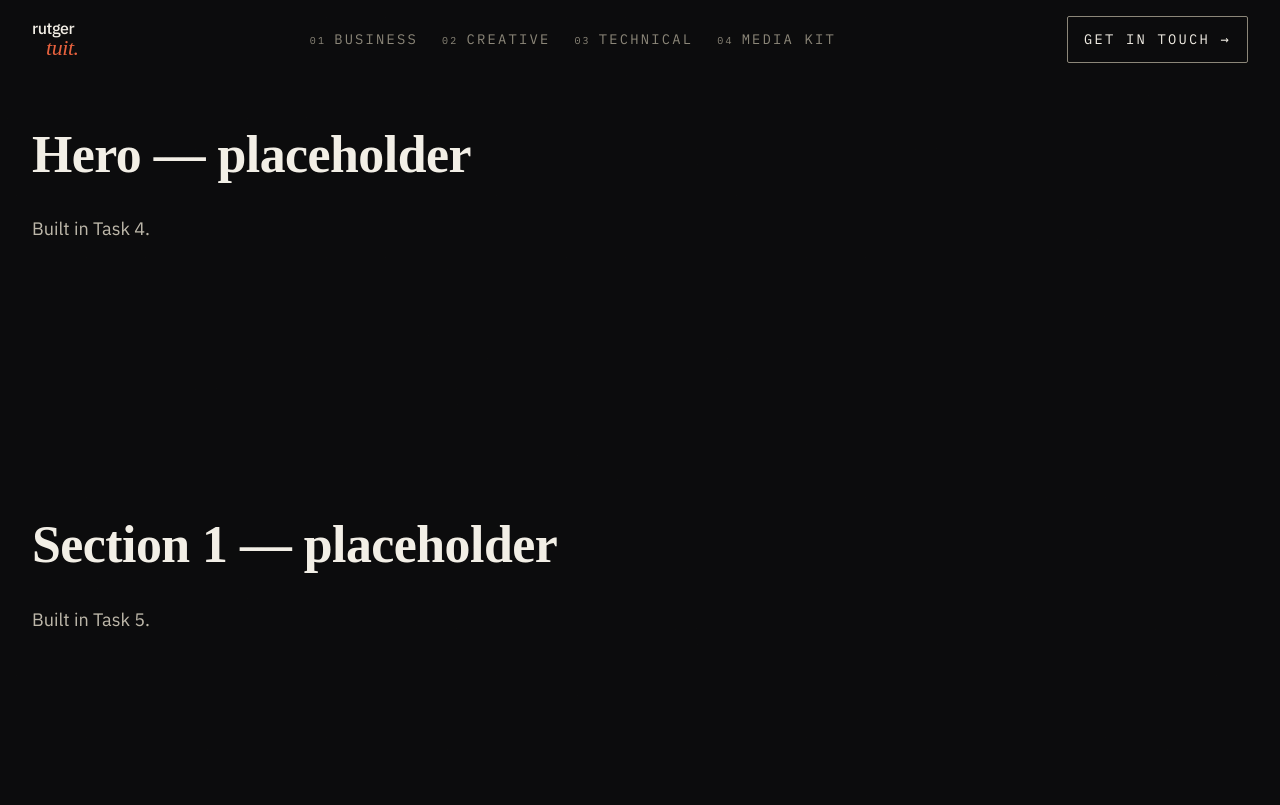
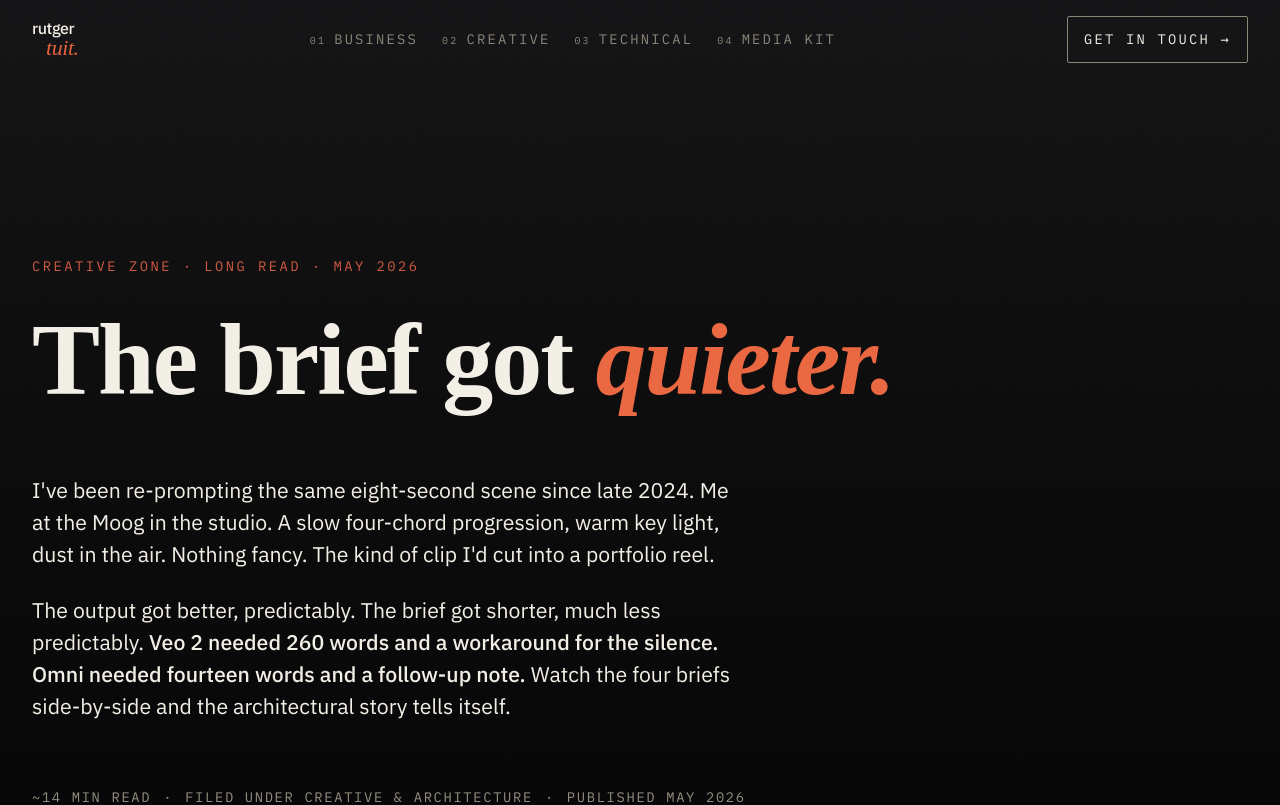
Before and after one commit to rutgertuit/RTNL, a Next.js app: page /creative/briefing-inversion in a window 1280 px wide. Shown: the top 805 px of the page. Built offline with nearby package versions, Linux system fonts and the light colour scheme; a web font is replaced by a local one.

Commit message:
feat(briefing-inversion): hero — anecdotal opener

```diff
--- a/app/creative/briefing-inversion/briefing-inversion.css
+++ b/app/creative/briefing-inversion/briefing-inversion.css
@@ -187,3 +187,77 @@
   background: rgba(5, 5, 7, 0.7);
   padding: var(--space-1) var(--space-2);
 }
+
+/* ============================================================
+   Hero
+   ============================================================ */
+
+.rt-bi__hero {
+  background: var(--gradient-sweep-down);
+  border-bottom: 1px solid var(--color-fg-4);
+  padding: var(--space-12) 0 var(--space-10);
+}
+
+.rt-bi__hero-inner {
+  max-width: var(--container-max);
+  margin: 0 auto;
+  padding: 0 var(--container-gutter);
+}
+
+.rt-bi__hero-eyebrow {
+  font-family: var(--font-mono);
+  font-size: var(--fs-50);
+  letter-spacing: 0.18em;
+  color: var(--color-accent-warm);
+  text-transform: uppercase;
+  margin-bottom: var(--space-6);
+}
+
+.rt-bi__hero-title {
+  font-family: var(--font-display);
+  font-size: clamp(var(--fs-800), 9vw, var(--fs-1000));
+  line-height: 1;
+  letter-spacing: -0.02em;
+  color: var(--color-fg-1);
+  margin: 0 0 var(--space-8) 0;
+  max-width: 18ch;
+}
+
+.rt-bi__hero-title em {
+  font-style: italic;
+  color: var(--color-accent-warm-strong);
+}
+
+.rt-bi__hero-lead {
+  font-size: var(--fs-300);
+  line-height: 1.5;
+  color: var(--color-fg-1);
+  max-width: var(--reading-column);
+  margin: 0 0 var(--space-5) 0;
+}
+
+.rt-bi__hero-lead strong {
+  color: var(--color-fg-1);
+  font-weight: 500;
+}
+
+.rt-bi__hero-meta {
+  margin-top: var(--space-8);
+  display: flex;
+  flex-wrap: wrap;
+  gap: var(--space-3);
+  font-family: var(--font-mono);
+  font-size: var(--fs-50);
+  letter-spacing: 0.12em;
+  color: var(--color-fg-3);
+  text-transform: uppercase;
+}
+
+@media (max-width: 768px) {
+  .rt-bi__hero {
+    padding: var(--space-10) 0 var(--space-8);
+  }
+  .rt-bi__hero-title {
+    font-size: var(--fs-700);
+  }
+}
--- a/app/creative/briefing-inversion/sections/Hero.tsx
+++ b/app/creative/briefing-inversion/sections/Hero.tsx
@@ -1,8 +1,37 @@
 export function Hero() {
   return (
-    <section className="rt-bi__section" data-bi-section="hero">
-      <h1 className="rt-bi__heading">Hero — placeholder</h1>
-      <p className="rt-bi__body">Built in Task 4.</p>
-    </section>
+    <header className="rt-bi__hero" data-bi-section="hero">
+      <div className="rt-bi__hero-inner">
+        <div className="rt-bi__hero-eyebrow">
+          CREATIVE ZONE · LONG READ · MAY 2026
+        </div>
+        <h1 className="rt-bi__hero-title">
+          The brief got <em>quieter.</em>
+        </h1>
+        <p className="rt-bi__hero-lead">
+          I&apos;ve been re-prompting the same eight-second scene since late
+          2024. Me at the Moog in the studio. A slow four-chord progression,
+          warm key light, dust in the air. Nothing fancy. The kind of clip
+          I&apos;d cut into a portfolio reel.
+        </p>
+        <p className="rt-bi__hero-lead">
+          The output got better, predictably. The brief got shorter, much less
+          predictably.{" "}
+          <strong>
+            Veo 2 needed 260 words and a workaround for the silence. Omni
+            needed fourteen words and a follow-up note.
+          </strong>{" "}
+          Watch the four briefs side-by-side and the architectural story tells
+          itself.
+        </p>
+        <div className="rt-bi__hero-meta">
+          <span>~14 MIN READ</span>
+          <span aria-hidden>·</span>
+          <span>FILED UNDER CREATIVE &amp; ARCHITECTURE</span>
+          <span aria-hidden>·</span>
+          <span>PUBLISHED MAY 2026</span>
+        </div>
+      </div>
+    </header>
   );
 }
```
